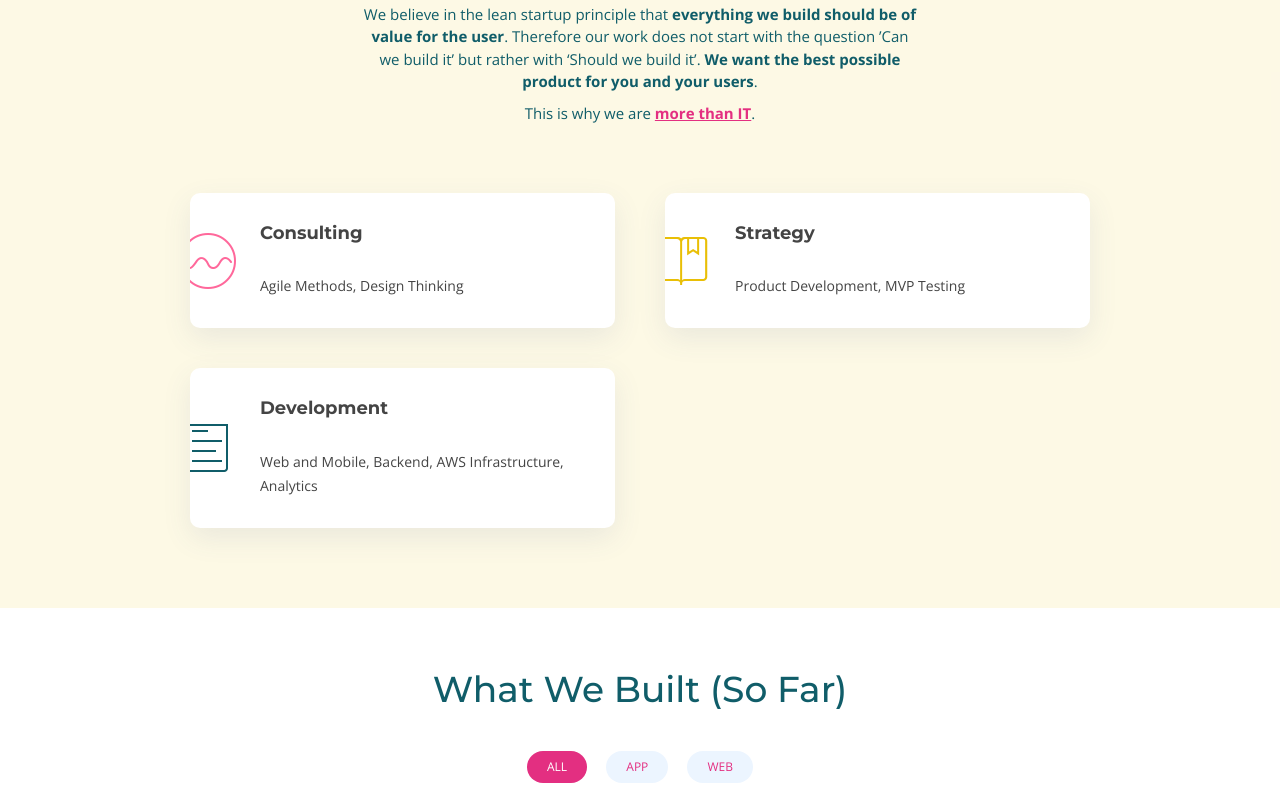
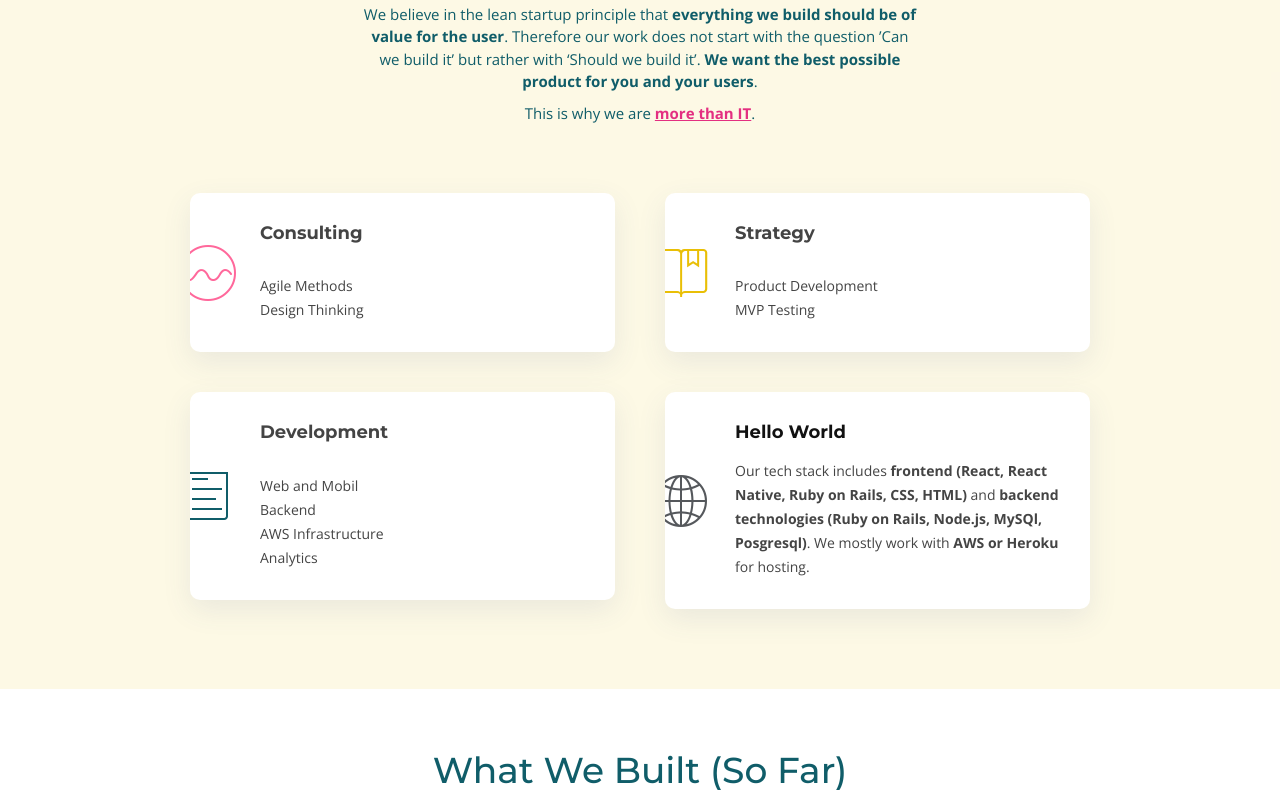
Before and after one commit to SMenke94/codein, a plain HTML site: page index.html in a window 1280 px wide. Shown: the part 1707-2509 px from the top of the page. Drawn offline with nearby package versions, Linux system fonts and the light colour scheme; files whose address does not match are found by name.

Commit message:
Add stuffy stuff

```diff
--- a/css/style.css
+++ b/css/style.css
@@ -887,7 +887,6 @@ h6 {
   left: 0;
   right: 0;
   transition: 0.2s;
-  max-height: 250px;
 }
 
 #team .member .member-info-content {
--- a/index.html
+++ b/index.html
@@ -182,14 +182,14 @@
             <div class="box">
               <div class="icon"><i class="ion-ios-analytics-outline" style="color: #ff689b;"></i></div>
               <h4 class="title"><p href="">Consulting</p></h4>
-              <p class="description">Agile Methods, Design Thinking</p>
+              <p class="description">Agile Methods </br> Design Thinking</p>
             </div>
           </div>
           <div class="col-md-6 col-lg-5 wow bounceInUp" data-wow-duration="1.4s">
             <div class="box">
               <div class="icon"><i class="ion-ios-bookmarks-outline" style="color: #e9bf06;"></i></div>
               <h4 class="title"><p href="">Strategy</p></h4>
-              <p class="description">Product Development, MVP Testing</p>
+              <p class="description">Product Development </br> MVP Testing</p>
             </div>
           </div>
 
@@ -197,7 +197,15 @@
             <div class="box">
               <div class="icon"><i class="ion-ios-paper-outline" style="color: #105D69;"></i></div>
               <h4 class="title"><p href="">Development</p></h4>
-              <p class="description">Web and Mobile, Backend, AWS Infrastructure, Analytics</p>
+              <p class="description">Web and Mobil </br> Backend </br> AWS Infrastructure </br> Analytics</p>
+            </div>
+          </div>
+
+          <div class="col-md-6 col-lg-5 wow bounceInUp" data-wow-delay="0.1s" data-wow-duration="1.4s">
+            <div class="box">
+              <div class="icon"><i class="ion-ios-world-outline" style="color: #55585c;"></i></div>
+              <h4 class="title"><a href="">Hello World</a></h4>
+              <p class="description">Our tech stack includes <strong>frontend (React, React Native, Ruby on Rails, CSS, HTML)</strong> and <strong>backend technologies (Ruby on Rails, Node.js, MySQl, Posgresql)</strong>. We mostly work with <strong>AWS or Heroku</strong> for hosting. </p>
             </div>
           </div>
 
@@ -395,7 +403,7 @@
 
           <div class="col-lg-3 col-md-6 wow fadeInUp">
             <div class="member">
-              <img src="img/team-1.jpg" class="img-fluid" alt="">
+              <img src="img/team-sebastian.png" class="img-fluid" alt="">
               <div class="member-info">
                 <div class="member-info-content">
                   <h4>Sebastian Schlaak</h4>
```
Also changed, not shown: img/team-katrin-1.png (added), img/team-sebastian.png (added).
